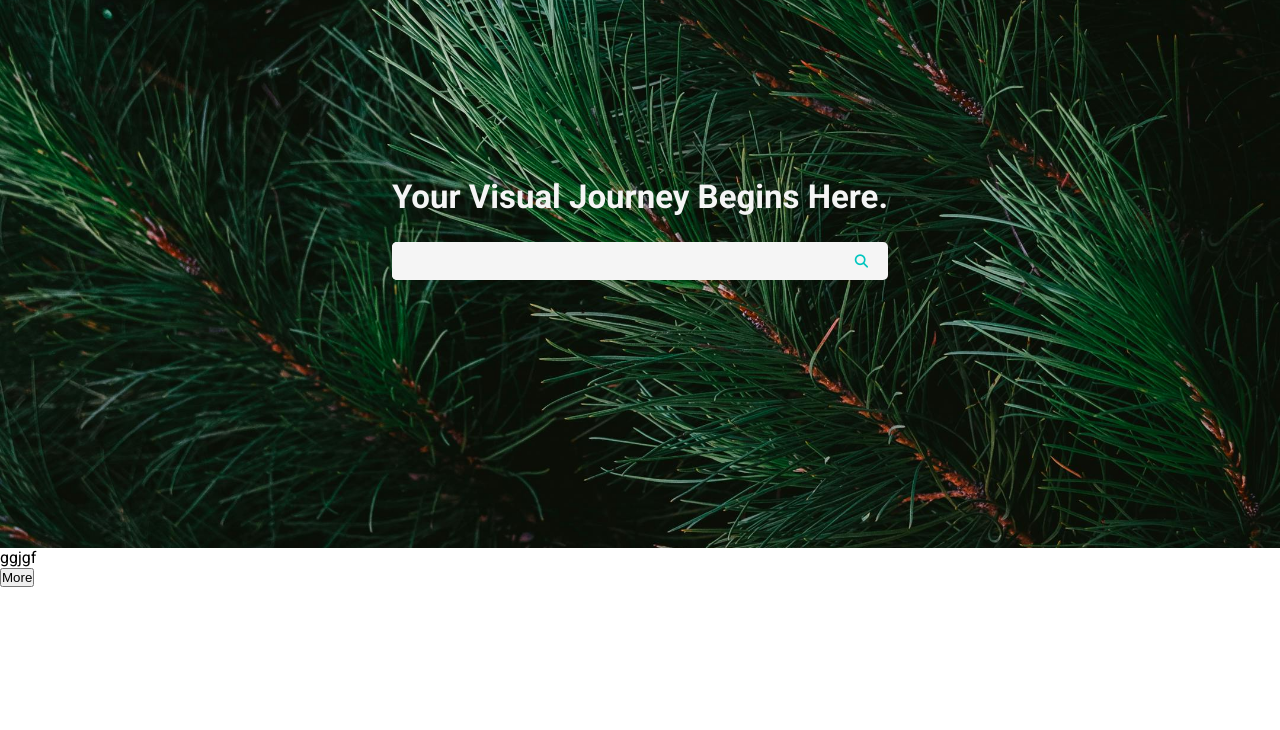
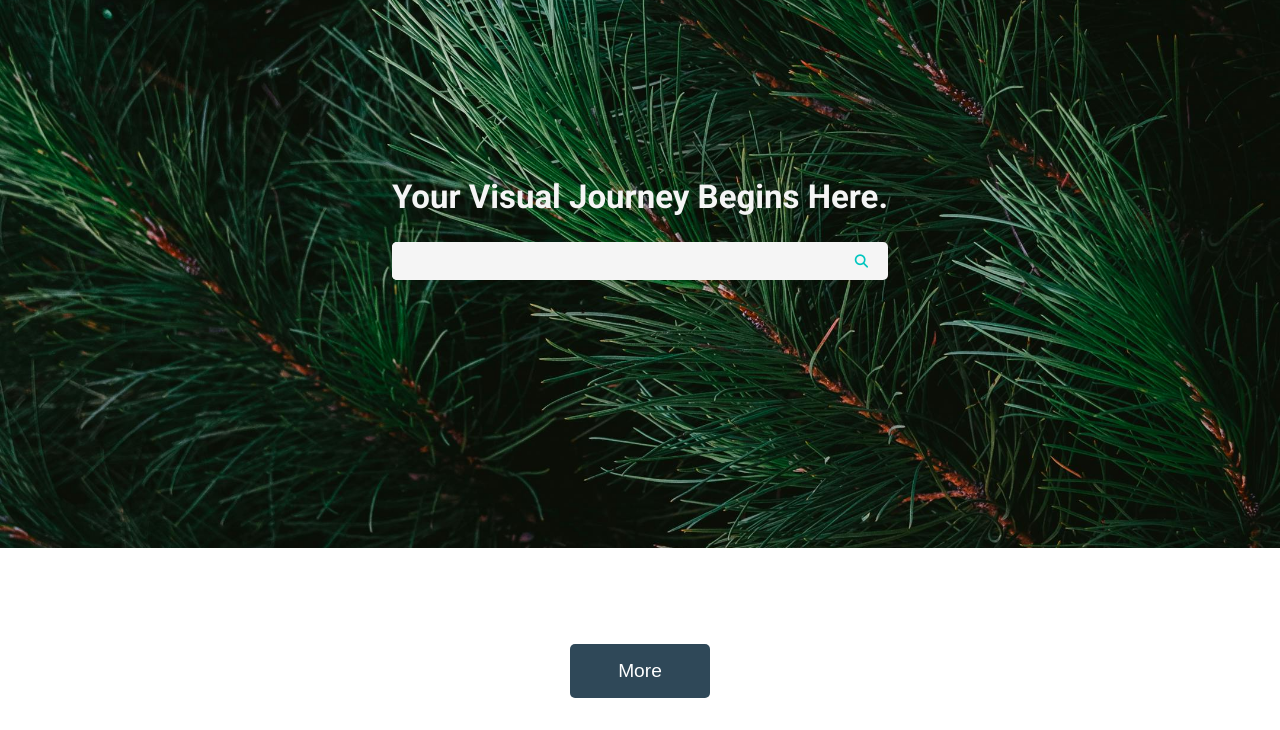
Before and after one commit to SShasholko/ViewVoyage, a plain HTML site: page index.html in a window 1280 px wide. Shown: the part 92-822 px from the top of the page. Before the commit the page ends 800 px from the top, so only its background shows below. Drawn offline with Linux system fonts and the light colour scheme; no server answers.

Commit message:
Added styling for gallery

```diff
--- a/index.html
+++ b/index.html
@@ -32,9 +32,9 @@
         </form>
         </div>
     </header>
-    <main>
-        <div class="gallery">ggjgf</div>
-    </main>
+
+        <div class="gallery"></div>
+
     <div class="nav-button">
         <button class="more">More</button>
     </div>
--- a/style.css
+++ b/style.css
@@ -43,9 +43,6 @@ nav a p{
 header{
     position: relative;
     z-index: 1;
-    /* top: 0;
-    left: 0;
-    right: 0; */
     background-image: url("/img/susanne.jpg");
     background-size: cover;
     background-position: center;
@@ -99,22 +96,54 @@ header h2{
     justify-content: space-between;
     align-items: center;
     color: grey;
+    padding: 0.5rem 0rem;
 }
 
 .gallery-info a{
     color: grey;
 }
-/* main{
 
+.gallery{
+    display: grid;
+    grid-template-columns: repeat(auto-fill, minmax(350px, 1fr));
+    padding: 2rem 0rem;
+    width: 80%;
+    margin: 0 auto;
+    row-gap: 5rem;
+    column-gap: 3rem;
+}
+
+.gallery img{
+    width: 100%;
+    height: 100%;
+    object-fit: cover;
 }
 
 .nav-button{
+    padding: 2rem 0rem;
+    display: flex;
+    align-items: center;
+    justify-content: center;
+}
 
-} */
+.more{
+    padding: 1rem 3rem;
+    border: none;
+    border-radius: 5px;
+    color: white;
+    background-color: #2F4858;
+    font-size: 1.2rem;
+    cursor: pointer;
+}
 
 
 /* @media */
 @media only screen and (max-width: 600px) {
     .heared-content{
         width: 85%;}
+
+    .gallery{
+        grid-template-columns: repeat(auto-fill, minmax(330px, 1fr));
+        width: 90%;
+    }
   }
```
